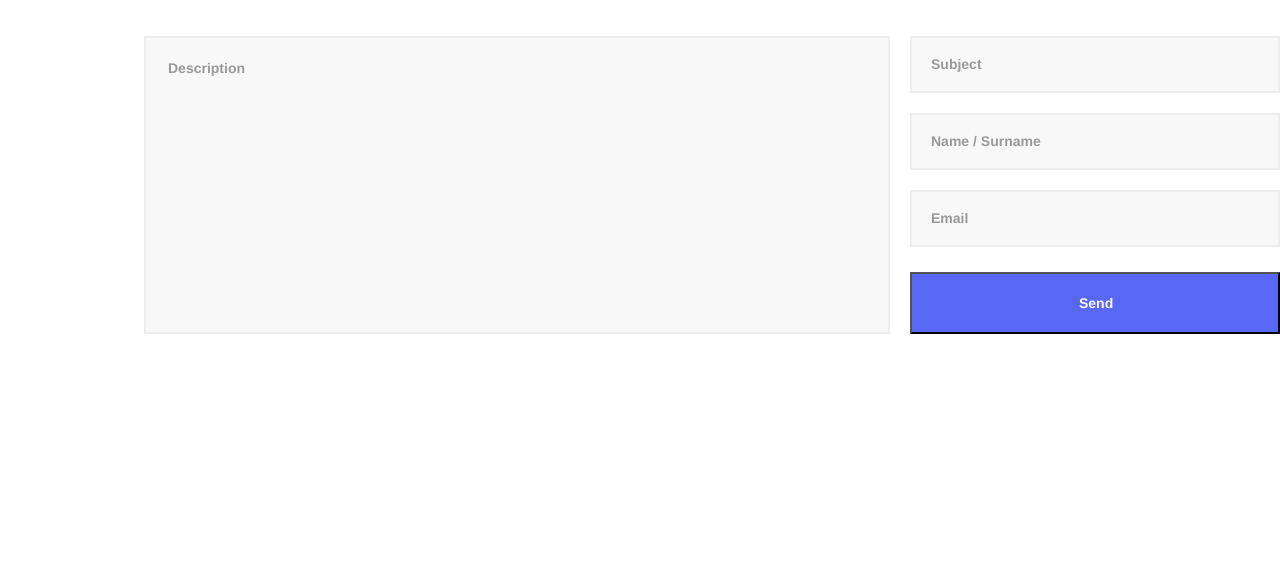
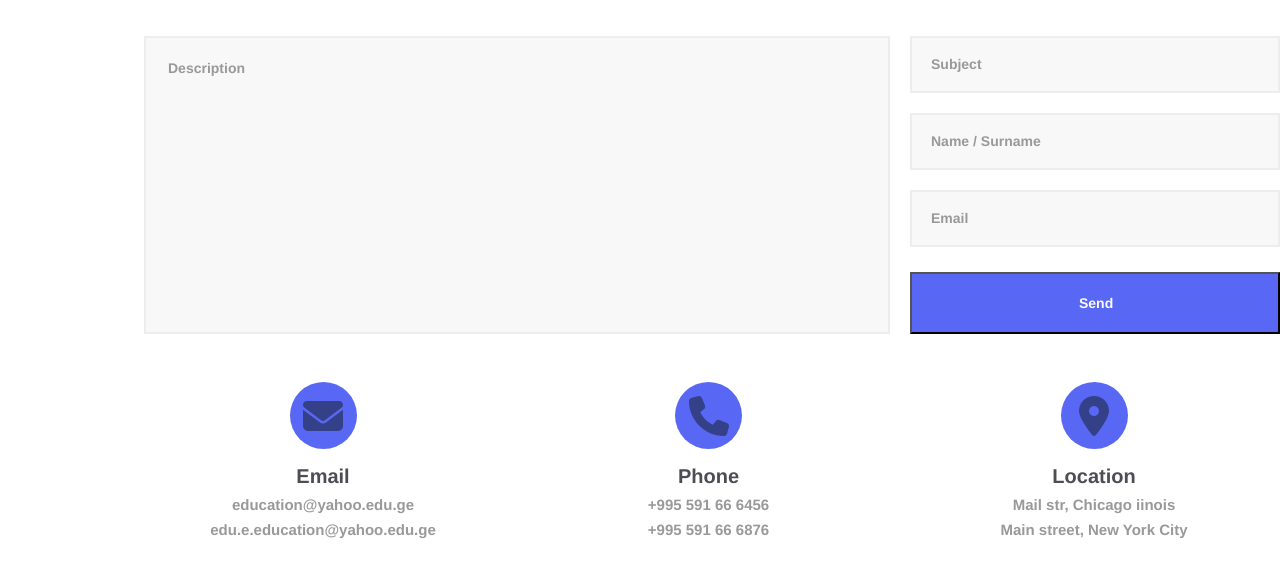
Before and after one commit to sabaabsava/leqcia-11, a plain HTML site: page index.html in a window 1280 px wide. Shown: the part 217-800 px from the top of the page. Drawn offline with Linux system fonts and the light colour scheme.

Commit message:
finished contacts and title

```diff
--- a/index.html
+++ b/index.html
@@ -3,6 +3,10 @@
   <head>
     <meta charset="UTF-8" />
     <meta name="viewport" content="width=device-width, initial-scale=1.0" />
+    <script
+      src="https://kit.fontawesome.com/40e455ecde.js"
+      crossorigin="anonymous"
+    ></script>
     <link rel="stylesheet" href="styles/reset.css" />
     <link rel="stylesheet" href="styles/styles.css" />
     <title>davaleba-11</davaleba-11></title>
@@ -16,22 +20,60 @@
       <section class="formsection">
         <div class="leftside">
           <form action="send to back pls">
-            <textarea name="Description" id="Description" placeholder="Description"></textarea>
+            <textarea
+              name="Description"
+              id="Description"
+              placeholder="Description"
+            ></textarea>
           </form>
         </div>
         <div class="rightside">
           <form action="">
-            <input type="text" id="Subject" name="Subject" placeholder="Subject" />
-            <input type="text" id="NameSurname" name="NameSurname" placeholder="Name / Surname" />
+            <input
+              type="text"
+              id="Subject"
+              name="Subject"
+              placeholder="Subject"
+            />
+            <input
+              type="text"
+              id="NameSurname"
+              name="NameSurname"
+              placeholder="Name / Surname"/>
             <input type="email" id="email" name="emali" placeholder="Email" />
-            <input type="submit" value="Send">
+            <input type="submit" value="Send" />
           </form>
         </div>
       </section>
-      <section class="contacts">
-        <div></div>
-        <div></div>
-        <div></div>
+      <section class="contactsSection">
+        <div class="contactdiv">
+          <div class="emailpic">
+            <i class="fa-solid fa-envelope" style="color: #344188"> </i>
+          </div>
+          <h5>Email</h5>
+          <p class="contactp">education@yahoo.edu.ge</p>
+          <p class="contactp">edu.e.education@yahoo.edu.ge</p>
+        </div>
+        <div class="contactdiv">
+          <div class="emailpic">
+            <i class="fa-solid fa-phone" style="color: #344188"></i>
+          </div>
+          <h5>Phone</h5>
+          <p class="contactp">+995 591 66 6456</p>
+          <p class="contactp">+995 591 66 6876</p>
+        </div>
+        <div class="contactdiv">
+          <div class="emailpic">
+            <i class="fa-solid fa-location-dot" style="color: #344188"></i>
+          </div>
+          <h5>Location</h5>
+          <p class="contactp">Mail str, Chicago iinois</p>
+          <p class="contactp">Main street, New York City</p>
+        </div>
+      </section>
+      <section class="title">
+        <p>Photos</p>
+        <h1>See our latest photos from restaurant and hotel</h1>
       </section>
     </section>
   </body>
--- a/styles/styles.css
+++ b/styles/styles.css
@@ -13,7 +13,7 @@ header {
   margin-bottom: 57px;
 }
 
-header p {
+p {
   color: #5863e3;
   font-family: Helvetica;
   font-size: 17px;
@@ -22,13 +22,20 @@ header p {
   line-height: normal;
   margin-bottom: 7px;
 }
-header h1 {
+
+h1 {
   color: #000;
   font-family: Helvetica;
   font-size: 49px;
   font-style: normal;
   font-weight: 400;
   line-height: normal;
+}
+
+.formsection {
+  display: flex;
+  margin-left: 144px;
+  margin-bottom: 51px;
 }
 
 ::placeholder {
@@ -38,11 +45,6 @@ header h1 {
   font-style: normal;
   font-weight: 700;
   line-height: normal;
-}
-
-.formsection {
-  display: flex;
-  margin-left: 144px;
 }
 
 .leftside {
@@ -100,6 +102,67 @@ input[type="submit"] {
   padding: 21px 167px;
 }
 
-.contacts {
+.contactsSection {
+  max-width: 997px;
+  width: 100%;
+  height: 157px;
+  margin-bottom: 74px;
+  margin-left: 210px;
+  display: flex;
+  justify-content: space-between;
+}
 
+.contactsSection .contactdiv {
+  max-width: 226px;
+  width: 100%;
+  height: 157px;
+  display: flex;
+  flex-direction: column;
+  justify-content: center;
+  align-items: center;
 }
+
+.emailpic {
+  background-color: #5968f4;
+  width: 67px;
+  height: 67px;
+  flex-shrink: 0;
+  border-radius: 50%;
+  display: flex;
+  justify-content: center;
+  align-items: center;
+}
+
+i {
+    scale: 2.5;
+}
+
+h5{
+    color: #4E4D54;
+    font-family: Helvetica;
+    font-size: 20px;
+    font-style: normal;
+    font-weight: 700;
+    line-height: normal;
+    margin-top: 16px;
+    margin-bottom: 8px;
+}
+
+.contactp{
+    color: #99999A;
+    font-family: Helvetica;
+    font-size: 15px;
+    font-style: normal;
+    font-weight: 700;
+    line-height: normal;
+}
+
+.contactdiv :nth-child(3){
+    margin-bottom: 8px;
+}
+
+.title{
+    max-width: 548px;
+    width: 100%;
+    margin-left: 144px;
+}
```
